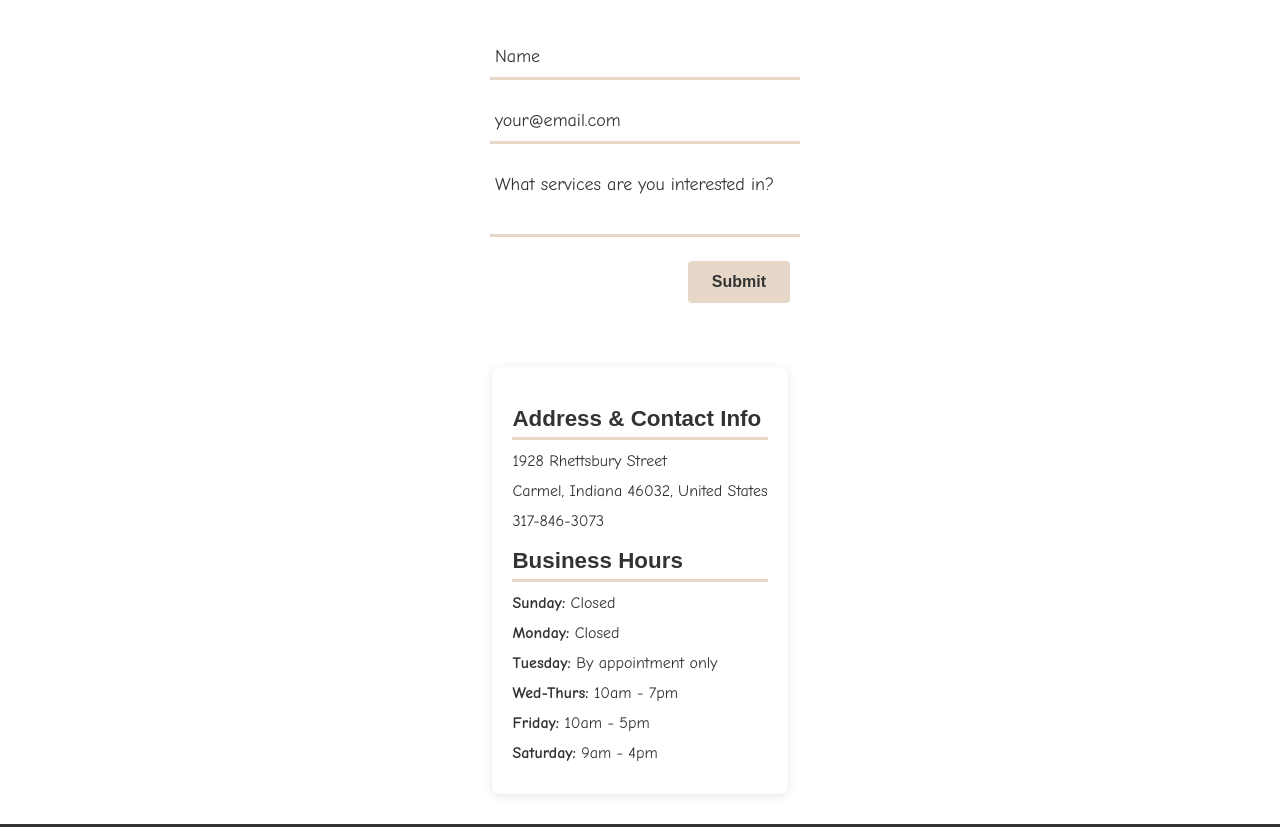
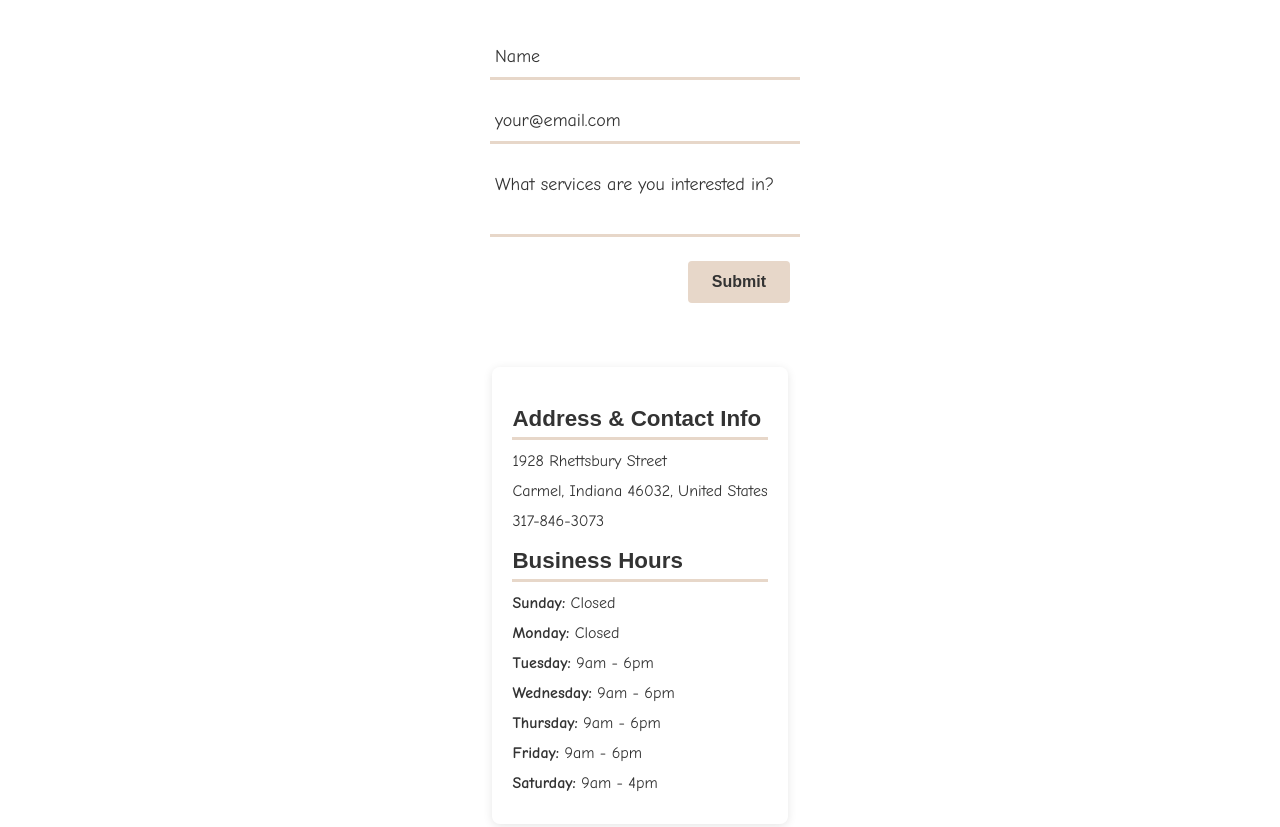
Before and after one commit to jared-armstrong/glow-salon, an Astro site: page /contact in a window 1280 px wide. Shown: the part 198-1025 px from the top of the page. Built offline with nearby package versions, Linux system fonts and the light colour scheme; Astro itself is replaced by a stand-in of ours.

Commit message:
fix: adjustment to business hours to reflect business profile

```diff
--- a/src/pages/contact.astro
+++ b/src/pages/contact.astro
@@ -25,9 +25,10 @@ import HomeButton from '../components/buttons/HomeButton.astro';
                 <h2>Business Hours</h2>
                 <p><strong>Sunday:</strong> Closed</p>
                 <p><strong>Monday:</strong> Closed</p>
-                <p><strong>Tuesday:</strong> By appointment only</p>
-                <p><strong>Wed-Thurs:</strong> 10am - 7pm</p>
-                <p><strong>Friday:</strong> 10am - 5pm</p>
+                <p><strong>Tuesday:</strong> 9am - 6pm</p>
+                <p><strong>Wednesday:</strong> 9am - 6pm</p>
+                <p><strong>Thursday:</strong> 9am - 6pm</p>
+                <p><strong>Friday:</strong> 9am - 6pm</p>
                 <p><strong>Saturday:</strong> 9am - 4pm</p>
             </div>
 
```
